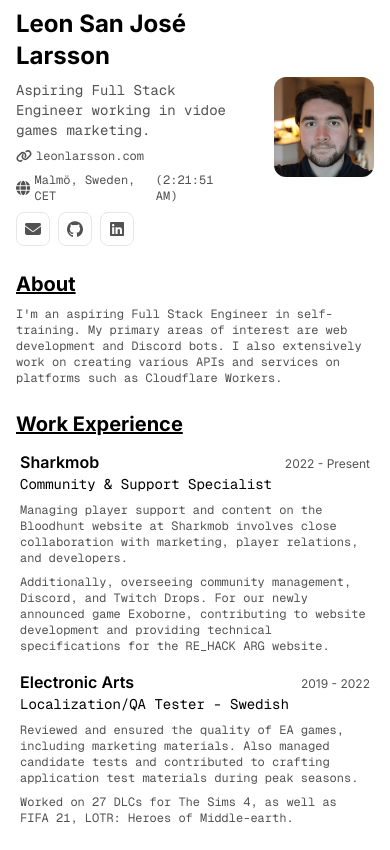
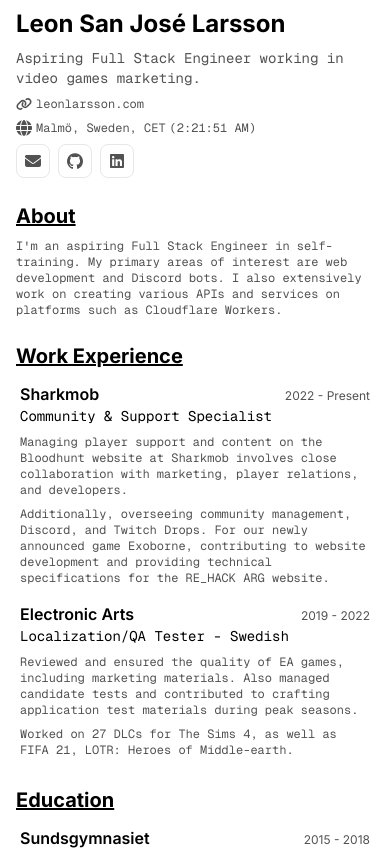
Before and after one commit to leonlarsson/leon-home, a Next.js app: page /cv-new in a window 390 px wide. Shown: the top 850 px of the page. Built offline with nearby package versions, Linux system fonts and the light colour scheme.

Commit message:
cv-new: hide avatar below sm

```diff
--- a/app/(cv-new)/cv-new/page.tsx
+++ b/app/(cv-new)/cv-new/page.tsx
@@ -15,7 +15,7 @@ export default () => {
       <div className="flex items-center justify-between gap-10">
         <div className="flex flex-col gap-2">
           <h1 className="text-2xl font-bold">Leon San José Larsson</h1>
-          <p className="font-geist-mono text-sm text-neutral-600">Aspiring Full Stack Engineer working in vidoe games marketing.</p>
+          <p className="font-geist-mono text-sm text-neutral-600">Aspiring Full Stack Engineer working in video games marketing.</p>
 
           <Link href="https://leonlarsson.com" target="_blank" className="flex w-fit items-center gap-1 font-geist-mono text-xs text-neutral-600 hover:underline">
             <Icons.link className="size-4" /> leonlarsson.com
@@ -51,7 +51,7 @@ export default () => {
           </div>
         </div>
 
-        <Image className="rounded-xl" src="/assets/images/avatar.png" alt="Leon Image" width={100} height={100} />
+        <Image className="hidden rounded-xl sm:block" src="/assets/images/avatar.png" alt="Leon Image" width={100} height={100} />
       </div>
 
       {/* About */}
```
